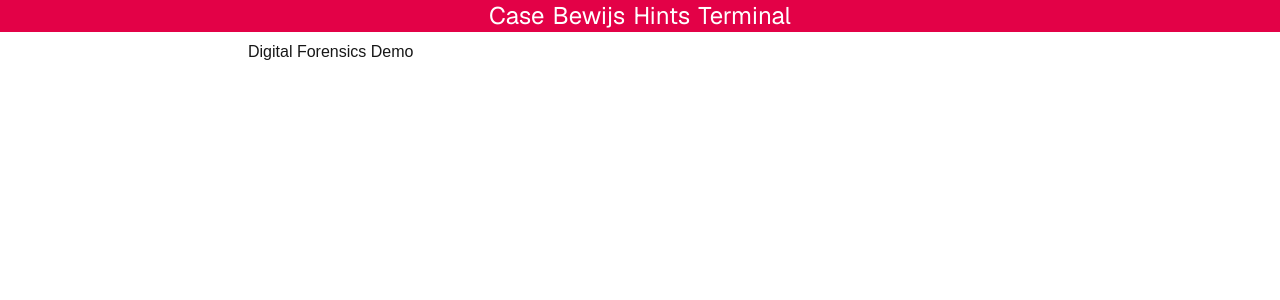
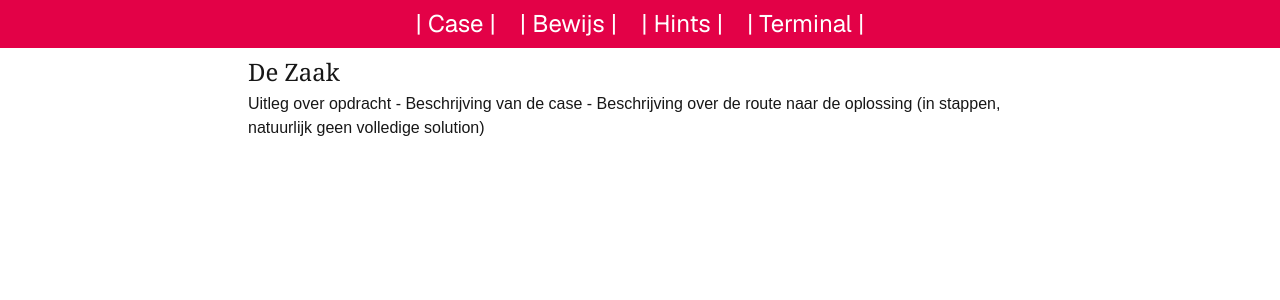
Before and after one commit to RemcoSlootmaekersUCLL/DigitalForensicsDemo, a Next.js app: page / in a window 1280 px wide. Shown: the top 300 px of the page. Built offline with nearby package versions, Linux system fonts and the light colour scheme.

Commit message:
added basic styling

```diff
--- a/app/evidence/page.tsx
+++ b/app/evidence/page.tsx
@@ -17,7 +17,7 @@ const EvidencePage = () => {
   return (
     <>
       <div className="m-auto w-[800px] p-2">
-        <h2>Bestanden</h2>
+        <h2 className="text-2xl font-serif">Bestanden</h2>
         <ul>
           {files &&
             files?.length > 0 &&
--- a/app/hints/page.tsx
+++ b/app/hints/page.tsx
@@ -13,7 +13,7 @@ const HintsPage = () => {
 
   return (
     <div className="m-auto w-[800px] p-2">
-      <h2>Hints</h2>
+      <h2 className="text-2xl font-serif">Hints</h2>
       <button
         onClick={() => setShowHints(!showHints)}
         style={{ marginBottom: "1rem", padding: "0.3rem 0.5rem" }}
--- a/app/page.tsx
+++ b/app/page.tsx
@@ -3,7 +3,11 @@
 export default function Home() {
   return (
     <div className="w-[800px] mx-auto p-2">
-      <h1>Digital Forensics Demo</h1>
+      <h1 className="text-2xl font-serif">De Zaak</h1>
+      <p className="mt-1">
+        Uitleg over opdracht - Beschrijving van de case - Beschrijving over de
+        route naar de oplossing (in stappen, natuurlijk geen volledige solution)
+      </p>
     </div>
   );
 }
--- a/components/Header.tsx
+++ b/components/Header.tsx
@@ -12,12 +12,12 @@ const Header = () => {
     <header>
       <nav>
         <ul
-          className="font-sans text-2xl text-white flex justify-center gap-2"
+          className="font-sans text-2xl text-white flex justify-center gap-6"
           style={{ backgroundColor: "var(--ucll-red)" }}
         >
           {links.map((link) => (
-            <li key={link.href}>
-              <Link href={link.href}>{link.label}</Link>
+            <li key={link.href} className="my-2">
+              | <Link href={link.href}>{link.label} |</Link>
             </li>
           ))}
         </ul>
```
